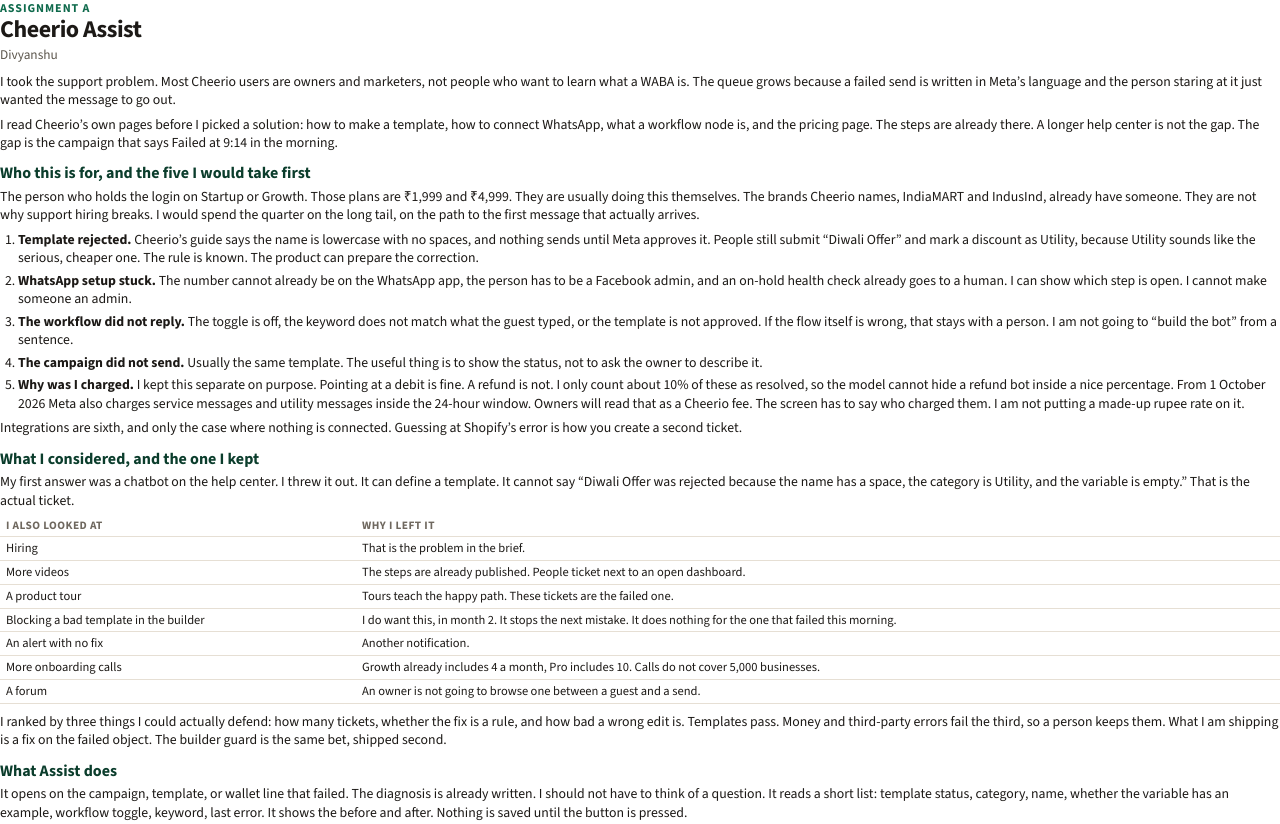
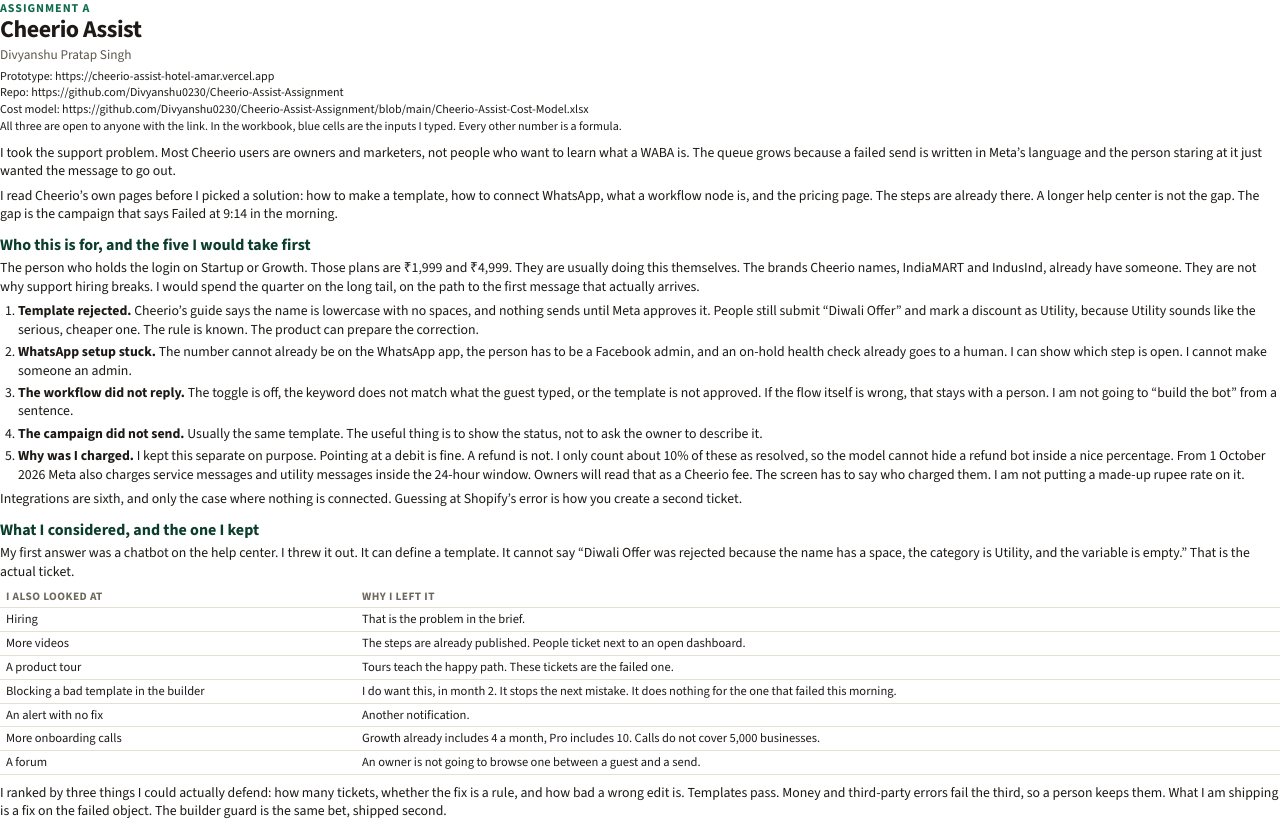
Before and after one commit to Divyanshu0230/Cheerio-Assist-Assignment, a plain HTML site: page doc/assignment.html in a window 1280 px wide. Shown: the top 824 px of the page. Drawn offline with nearby package versions, Linux system fonts and the light colour scheme.

Commit message:
Add the submission links and the prompt log.
The write-up now carries the prototype, repo, and cost-model links, and the prompt log is the markdown file the form asks for.

```diff
--- a/doc/assignment.html
+++ b/doc/assignment.html
@@ -14,7 +14,8 @@
   ol { margin: 2px 0 6px; padding-left: 18px; }
   li { margin: 0 0 4px; }
   .kicker { font-size: 9pt; letter-spacing: 0.08em; text-transform: uppercase; color: #0f6a4c; font-weight: 700; margin: 0; }
-  .who { font-size: 10pt; color: #5c564c; margin: 0 0 8px; }
+  .who { font-size: 10pt; color: #5c564c; margin: 0 0 4px; }
+  .links { font-size: 9pt; line-height: 1.4; margin: 0 0 8px; color: #1c1916; }
   table { width: 100%; border-collapse: collapse; margin: 4px 0 8px; font-size: 9.4pt; }
   th, td { text-align: left; vertical-align: top; padding: 3px 6px; border-bottom: 1px solid #e6dfd4; }
   th { font-size: 8.5pt; letter-spacing: 0.04em; text-transform: uppercase; color: #6f685f; }
@@ -24,7 +25,11 @@
 <body>
   <p class="kicker">Assignment A</p>
   <h1>Cheerio Assist</h1>
-  <p class="who">Divyanshu</p>
+  <p class="who">Divyanshu Pratap Singh</p>
+  <p class="links">Prototype: https://cheerio-assist-hotel-amar.vercel.app<br>
+Repo: https://github.com/Divyanshu0230/Cheerio-Assist-Assignment<br>
+Cost model: https://github.com/Divyanshu0230/Cheerio-Assist-Assignment/blob/main/Cheerio-Assist-Cost-Model.xlsx<br>
+All three are open to anyone with the link. In the workbook, blue cells are the inputs I typed. Every other number is a formula.</p>
   <p>I took the support problem. Most Cheerio users are owners and marketers, not people who want to learn what a WABA is. The queue grows because a failed send is written in Meta’s language and the person staring at it just wanted the message to go out.</p>
   <p>I read Cheerio’s own pages before I picked a solution: how to make a template, how to connect WhatsApp, what a workflow node is, and the pricing page. The steps are already there. A longer help center is not the gap. The gap is the campaign that says Failed at 9:14 in the morning.</p>
 
```
Also changed, not shown: doc/prompt-log.html (+1 -1 lines), 3 other files.
